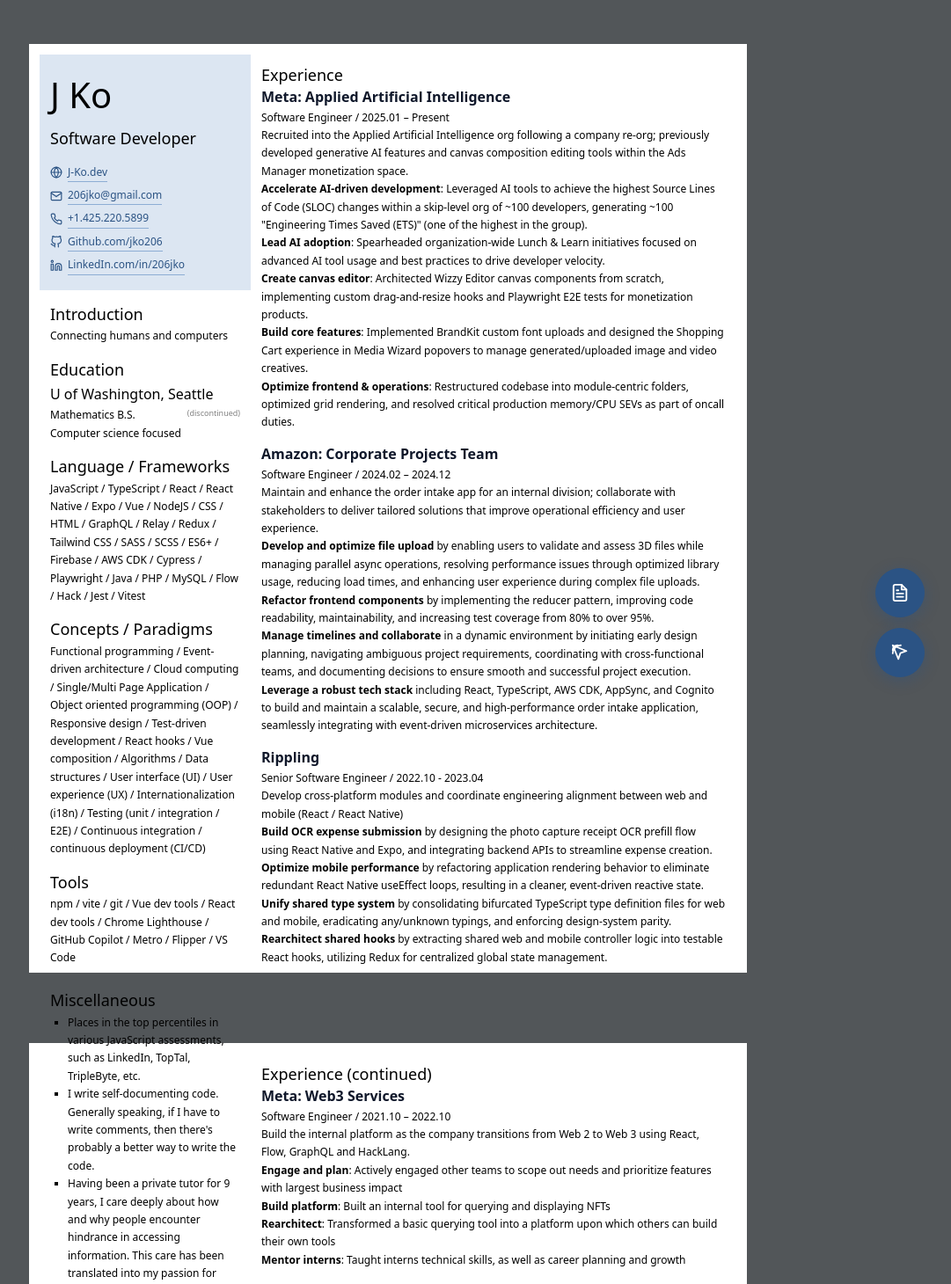
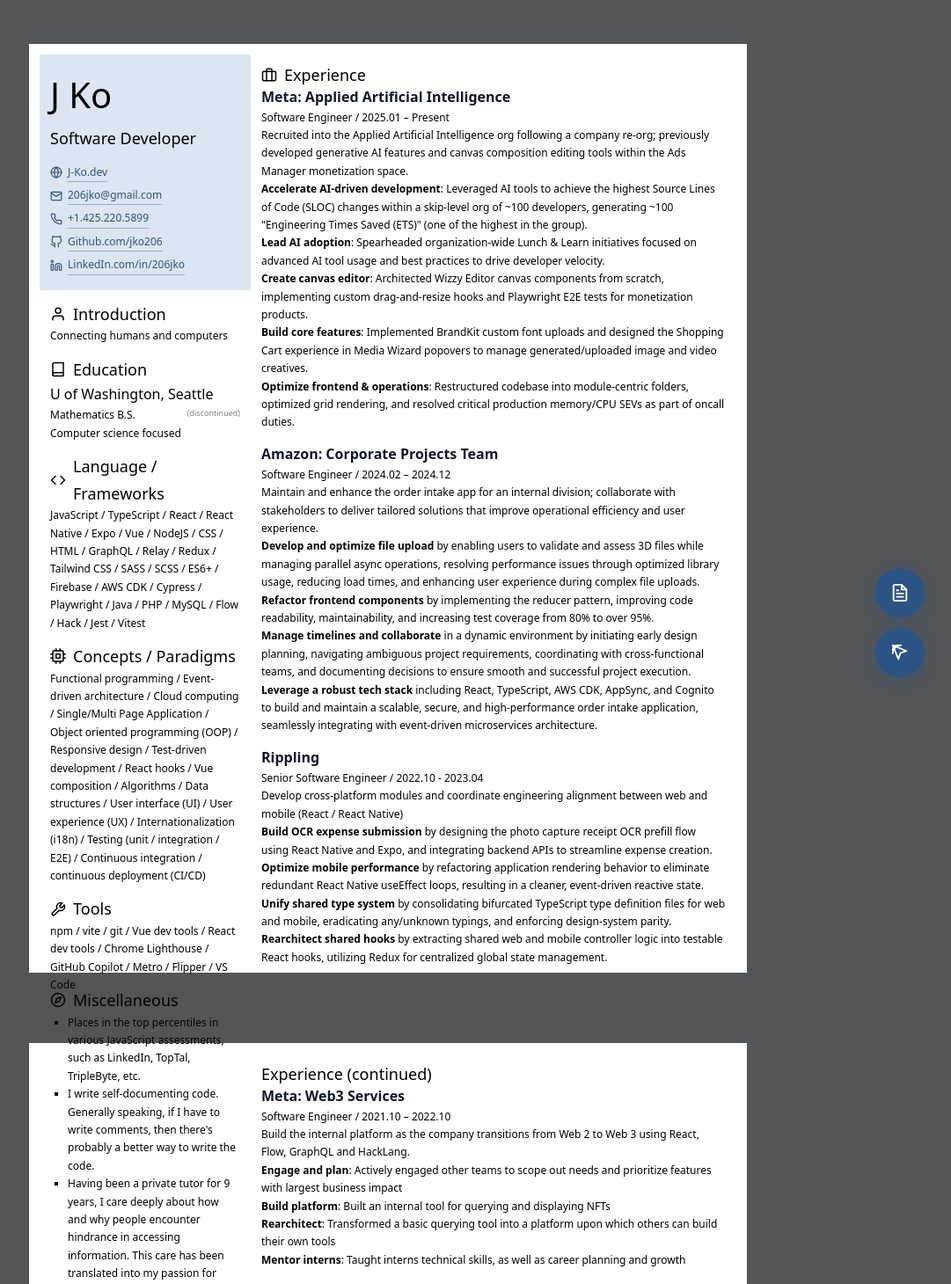
Before and after one commit to jko206/jko-dev, a Vue app: page / in a window 1280 px wide. Shown: the top 1460 px of the page at 88% size, without its empty margins (199-1280 px from the left). Built offline with nearby package versions, Linux system fonts and the light colour scheme.

Commit message:
feat(sections): add consistent section-level icons across all headers

```diff
--- a/src/App.vue
+++ b/src/App.vue
@@ -34,12 +34,24 @@
       <BasicInfo :name="resumeData.name" :role="resumeData.role" :contact="resumeData.contact" />
 
       <div class="section">
-        <h2>Introduction</h2>
+        <h2>
+          <svg viewBox="0 0 24 24" class="section-icon">
+            <path d="M20 21v-2a4 4 0 0 0-4-4H8a4 4 0 0 0-4 4v2"></path>
+            <circle cx="12" cy="7" r="4"></circle>
+          </svg>
+          <span>Introduction</span>
+        </h2>
         <div>{{ resumeData.introduction }}</div>
       </div>
 
       <div class="section">
-        <h2>Education</h2>
+        <h2>
+          <svg viewBox="0 0 24 24" class="section-icon">
+            <path d="M4 19.5A2.5 2.5 0 0 1 6.5 17H20"></path>
+            <path d="M6.5 2H20v20H6.5A2.5 2.5 0 0 1 4 19.5v-15A2.5 2.5 0 0 1 6.5 2z"></path>
+          </svg>
+          <span>Education</span>
+        </h2>
         <h3>{{ resumeData.education.school }}</h3>
         <ul class="plain-list">
           <li class="flex justify-between">
@@ -51,25 +63,34 @@
       </div>
 
       <SkillsList
+        icon="code"
         :title="resumeData.skills.languages.title"
         :items="resumeData.skills.languages.items"
         :highlighted-skill="highlightedSkill"
       />
 
       <SkillsList
+        icon="cpu"
         :title="resumeData.skills.paradigms.title"
         :items="resumeData.skills.paradigms.items"
         :highlighted-skill="highlightedSkill"
       />
 
       <SkillsList
+        icon="wrench"
         :title="resumeData.skills.tools.title"
         :items="resumeData.skills.tools.items"
         :highlighted-skill="highlightedSkill"
       />
 
       <div class="section">
-        <h2>Miscellaneous</h2>
+        <h2>
+          <svg viewBox="0 0 24 24" class="section-icon">
+            <circle cx="12" cy="12" r="10"></circle>
+            <polygon points="16.24 7.76 14.12 14.12 7.76 16.24 9.88 9.88 16.24 7.76"></polygon>
+          </svg>
+          <span>Miscellaneous</span>
+        </h2>
         <ul class="job-desc-list">
           <li v-for="(item, index) in resumeData.miscellaneous" :key="index">
             {{ item }}
@@ -85,7 +106,13 @@
       :max-height="isPaper ? 1008 : 999999"
       @update:page-count="(val) => (rightPages = val)"
     >
-      <h2>Experience</h2>
+      <h2>
+        <svg viewBox="0 0 24 24" class="section-icon">
+          <rect x="2" y="7" width="20" height="14" rx="2" ry="2"></rect>
+          <path d="M16 21V5a2 2 0 0 0-2-2h-4a2 2 0 0 0-2 2v16"></path>
+        </svg>
+        <span>Experience</span>
+      </h2>
       <ResumeItem
         v-for="item in allExperiences"
         :key="item.id || item.title"
@@ -94,7 +121,12 @@
         @clear-highlight="onClearHighlight"
       />
 
-      <h2 class="margin-top">Projects</h2>
+      <h2 class="margin-top">
+        <svg viewBox="0 0 24 24" class="section-icon">
+          <path d="M22 2s-3 7-8.5 12H9v-4.5C14.5 4 22 2 22 2zM9 11.5L3 21M12.5 15L3 21"></path>
+        </svg>
+        <span>Projects</span>
+      </h2>
       <ResumeItem
         v-for="item in resumeData.projects"
         :key="item.id || item.title"
@@ -160,6 +192,20 @@
 
 h2
   font-size: 18px
+  display: flex
+  align-items: center
+
+.section-icon
+  width: 18px
+  height: 18px
+  stroke: currentColor
+  fill: none
+  stroke-width: 2
+  stroke-linecap: round
+  stroke-linejoin: round
+  margin-right: 8px
+  flex-shrink: 0
+
 h3
   font-size: 16px
 .small-text
--- a/src/components/SkillsList.vue
+++ b/src/components/SkillsList.vue
@@ -1,6 +1,35 @@
 <template>
   <div class="section">
-    <h2>{{ title }}</h2>
+    <h2>
+      <!-- Code Icon -->
+      <svg v-if="icon === 'code'" viewBox="0 0 24 24" class="section-icon">
+        <polyline points="16 18 22 12 16 6"></polyline>
+        <polyline points="8 6 2 12 8 18"></polyline>
+      </svg>
+
+      <!-- CPU Icon -->
+      <svg v-if="icon === 'cpu'" viewBox="0 0 24 24" class="section-icon">
+        <rect x="4" y="4" width="16" height="16" rx="2" ry="2"></rect>
+        <rect x="9" y="9" width="6" height="6"></rect>
+        <line x1="9" y1="1" x2="9" y2="4"></line>
+        <line x1="15" y1="1" x2="15" y2="4"></line>
+        <line x1="9" y1="20" x2="9" y2="23"></line>
+        <line x1="15" y1="20" x2="15" y2="23"></line>
+        <line x1="20" y1="9" x2="23" y2="9"></line>
+        <line x1="20" y1="15" x2="23" y2="15"></line>
+        <line x1="1" y1="9" x2="4" y2="9"></line>
+        <line x1="1" y1="15" x2="4" y2="15"></line>
+      </svg>
+
+      <!-- Wrench Icon -->
+      <svg v-if="icon === 'wrench'" viewBox="0 0 24 24" class="section-icon">
+        <path
+          d="M14.7 6.3a1 1 0 0 0 0 1.4l1.6 1.6a1 1 0 0 0 1.4 0l3.77-3.77a6 6 0 0 1-7.94 7.94l-6.91 6.91a2.12 2.12 0 0 1-3-3l6.91-6.91a6 6 0 0 1 7.94-7.94l-3.76 3.76z"
+        ></path>
+      </svg>
+
+      <span>{{ title }}</span>
+    </h2>
     <ul class="slash-list">
       <li
         v-for="item in items"
@@ -20,10 +49,24 @@
   title: string
   items: SkillItem[]
   highlightedSkill: string[]
+  icon?: 'code' | 'cpu' | 'wrench'
 }>()
 </script>
 
 <style lang="sass" scoped>
 h2
   font-size: 18px
+  display: flex
+  align-items: center
+
+.section-icon
+  width: 18px
+  height: 18px
+  stroke: currentColor
+  fill: none
+  stroke-width: 2
+  stroke-linecap: round
+  stroke-linejoin: round
+  margin-right: 8px
+  flex-shrink: 0
 </style>
```
